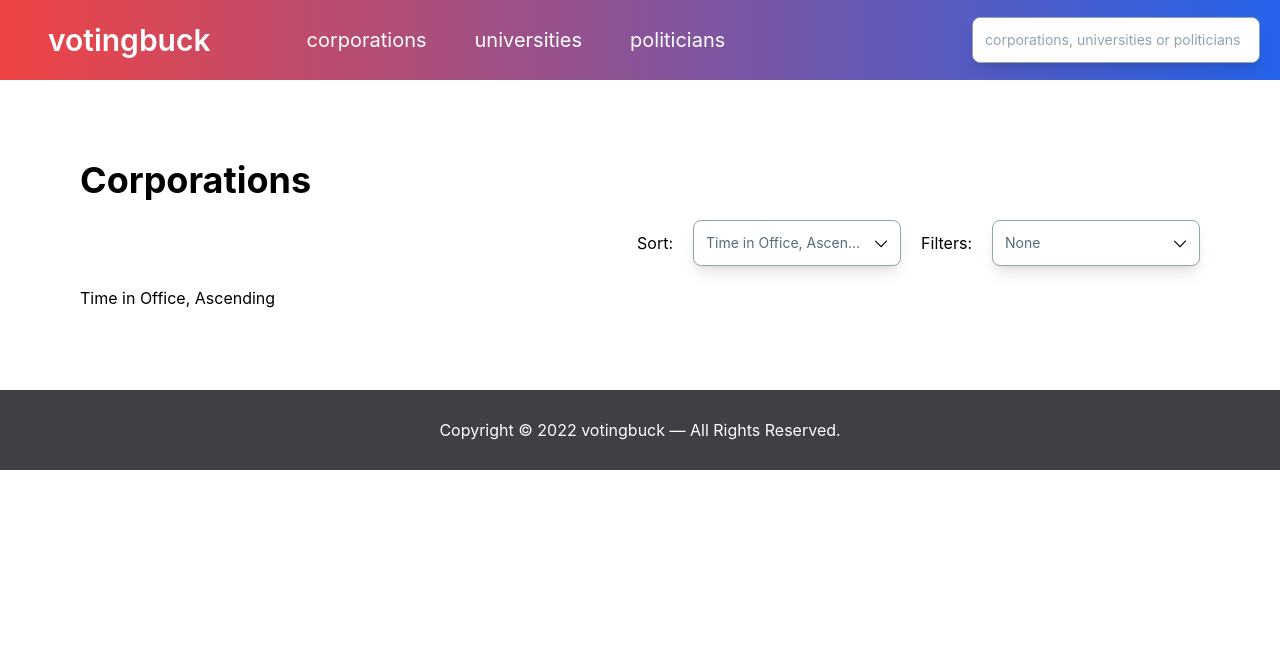
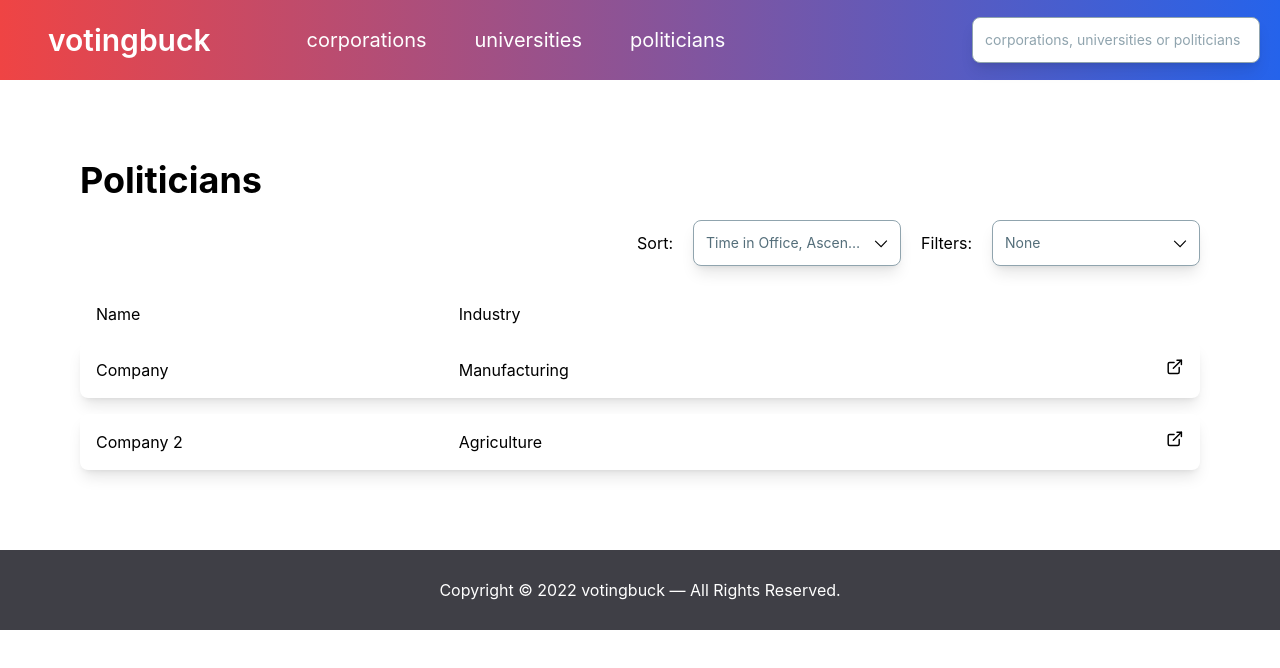
Before and after one commit to Caleb-Sutherland/votingbuck-frontend, a React (Create React App) app: page /politicians in a window 1280 px wide. Shown: the top 668 px of the page. Built offline with nearby package versions, Linux system fonts and the light colour scheme.

Commit message:
Completed list with no API call

```diff
--- a/src/components/OrderedList.tsx
+++ b/src/components/OrderedList.tsx
@@ -1,12 +1,42 @@
-import React, { useState } from "react";
+import React, { useEffect, useState } from "react";
+import { FiExternalLink } from "react-icons/fi";
 import { GrDown } from "react-icons/gr";
 import { Link } from "react-router-dom";
 
 export function OrderedList(props: any) {
+  const [results, setResults] = useState<any[]>(["empty"]);
+
+  useEffect(() => {
+    if (results[0] == "empty") {
+      setResults([
+        { id: 1, name: "Company", industry: "Manufacturing" },
+        { id: 2, name: "Company 2", industry: "Agriculture" },
+      ]);
+    }
+  });
 
   return (
     <div className="relative">
-        <p>{props.sort} {props.filters}</p>
+      <div className="flex flex-row p-4">
+        <p className="grow-1 basis-1/3">Name</p>
+        <p className="grow-1 basis-1/3">Industry</p>
+        <div className="grow-1 basis-1/3" />
+      </div>
+      <div className="flex flex-col space-y-4">
+        {results.map((entry: any, index: number) => {
+          return (
+            <Link key={index} to={"/politicians/" + entry.id}>
+              <div className="flex flex-row justify-between bg-white shadow-lg rounded-lg p-4">
+                <p className="grow-1 basis-1/3">{entry.name}</p>
+                <p className="grow-1 basis-1/3">{entry.industry}</p>
+                <div className="flex flex-row-reverse grow-1 basis-1/3">
+                  <FiExternalLink size="1.1em" />
+                </div>
+              </div>
+            </Link>
+          );
+        })}
+      </div>
     </div>
   );
 }
--- a/src/pages/PoliticianMain.tsx
+++ b/src/pages/PoliticianMain.tsx
@@ -85,7 +85,7 @@ export default function PoliticianMain() {
     <div>
       <Header />
       <div className="m-20 flex flex-col space-y-5">
-        <p className="text-xl lg:text-4xl font-bold">Corporations</p>
+        <p className="text-xl lg:text-4xl font-bold">Politicians</p>
         <div className="flex flex-col lg:flex-row-reverse items-center">
           <div className="flex flex-row items-center">
             <p className="px-5">Sort:</p>
@@ -96,19 +96,6 @@ export default function PoliticianMain() {
         </div>
         <div className="flex flex-col space-y-2">
           <OrderedList sort={sort} filters={filters} />
-          {/*results.map(function (entry: any, index: number) {
-          <div className="flex flex-row justify-between bg-white shadow-lg rounded-lg p-4">
-            <div>
-              <p>{"Test"}</p>
-            </div>
-            <div className="flex flex-row items-center space-x-2">
-              <p
-                className="text-right"
-              ></p>
-              <FiExternalLink size="1.1em" />
-            </div>
-          </div>
-        })*/}
         </div>
       </div>
       <Footer />
--- a/src/pages/UniversityMain.tsx
+++ b/src/pages/UniversityMain.tsx
@@ -81,7 +81,7 @@ export default function UniversityMain() {
     <div>
       <Header />
       <div className="m-20 flex flex-col space-y-5">
-        <p className="text-xl lg:text-4xl font-bold">Corporations</p>
+        <p className="text-xl lg:text-4xl font-bold">Universities</p>
         <div className="flex flex-col lg:flex-row-reverse items-center">
           <div className="flex flex-row items-center">
             <p className="px-5">Sort:</p>
@@ -92,19 +92,6 @@ export default function UniversityMain() {
         </div>
         <div className="flex flex-col space-y-2">
           <OrderedList sort={sort} filters={filters} />
-          {/*results.map(function (entry: any, index: number) {
-          <div className="flex flex-row justify-between bg-white shadow-lg rounded-lg p-4">
-            <div>
-              <p>{"Test"}</p>
-            </div>
-            <div className="flex flex-row items-center space-x-2">
-              <p
-                className="text-right"
-              ></p>
-              <FiExternalLink size="1.1em" />
-            </div>
-          </div>
-        })*/}
         </div>
       </div>
       <Footer />
```
Also changed, not shown: src/pages/CorporationMain.tsx (+0 -13 lines).
